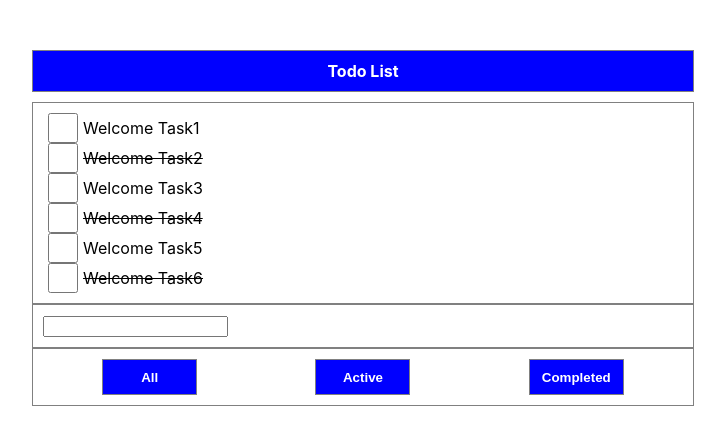
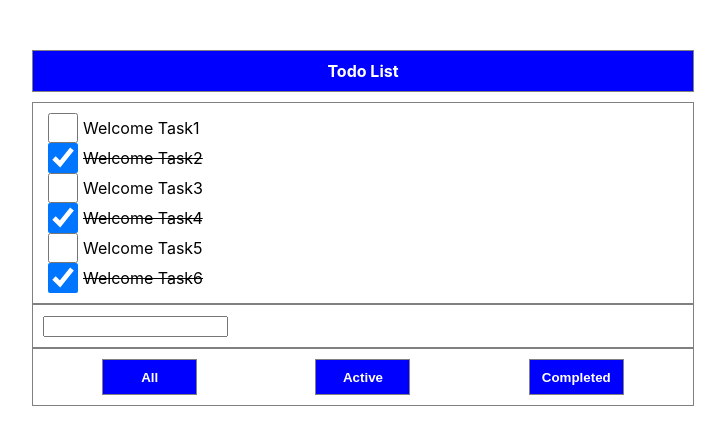
Before and after one commit to delighttoeducate/React-Redux, a React (Create React App) app: page / in a window 1280 px wide. Shown: the top 444 px of the page, without its empty margins (277-1002 px from the left). Built offline with nearby package versions, Linux system fonts and the light colour scheme.

Commit message:
Fully implementation and change effect after checked

```diff
--- a/src/TodoApp/EachTask.js
+++ b/src/TodoApp/EachTask.js
@@ -1,15 +1,19 @@
 import React, { Component } from "react";
 import { Checkbox, Span } from "./StyledComponets";
 class EachTask extends Component {
-
 
   render() {
     return (
       <>
         <Checkbox
           type="checkbox"
-          onChange={() => this.props.statusChanger(this.props.id,this.props.status==='active'?'completed':'active')}
-
+          onClick={() =>
+            this.props.statusChanger(
+              this.props.id,
+              this.props.status === "active" ? "completed" : "active"
+            )
+          }
+          checked={this.props.checkedCheck}
 
         />
         <Span taskStatus={this.props.status}>{this.props.subject}</Span>
--- a/src/TodoApp/TodoApp.js
+++ b/src/TodoApp/TodoApp.js
@@ -29,12 +29,16 @@ export class TodoApp extends Component {
     // alert(`Item status changed invoked from child-->id-${id},status-${status} `);
     this.setState({
 
-      displayItems:this.state.todoItems.map(eItem=>
+      todoItems:this.state.todoItems.map(eItem=>
         eItem.id===id?{...eItem,status:status}:eItem
       )
     },()=>{
       // console.log("%O",this.state.todoItems);
+      this.setState({
+        displayItems:this.state.todoItems
+      })
     })
+
 
   };
 
@@ -82,7 +86,7 @@ export class TodoApp extends Component {
                     status={eachItem.status}
                     id={eachItem.id}
                     statusChanger={this.itemStatusChangeHandler.bind(this)}
-
+                    checkedCheck={eachItem.status==='completed'?true:false}
 
                   />
                   <br />
```
